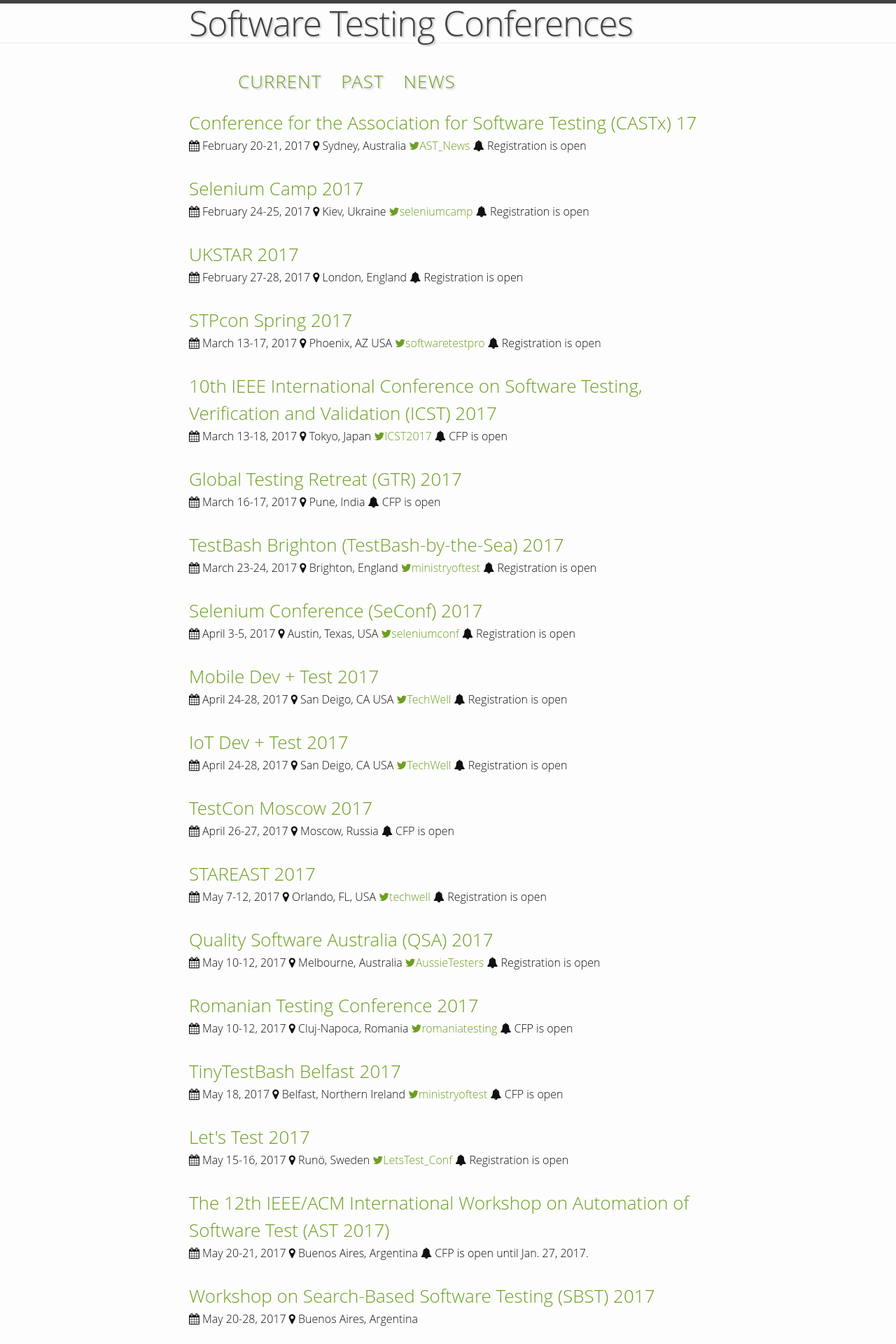
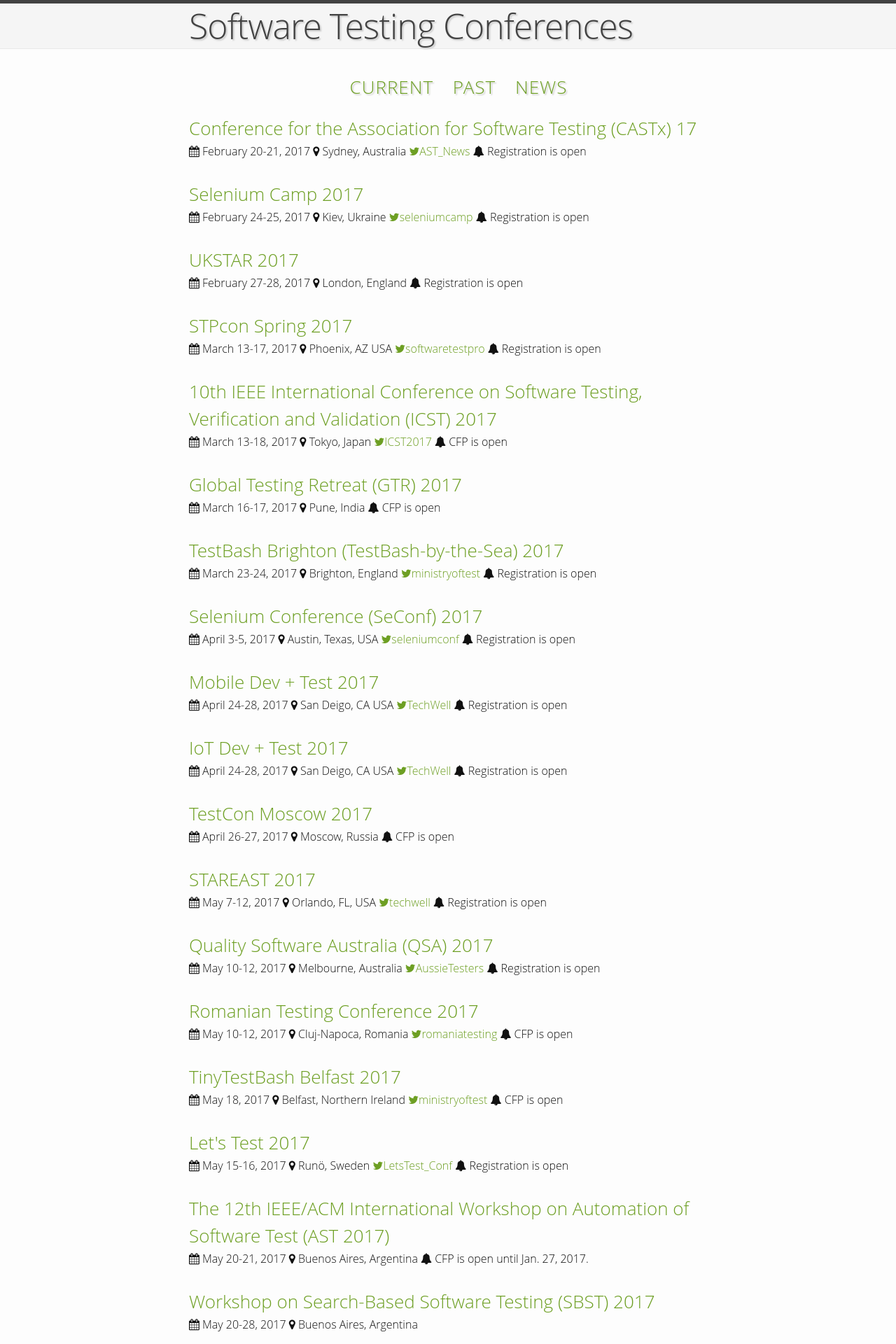
Before and after one commit to TestingConferences/testingconferences.github.io, a Jekyll site: the page built from index.html, in a window 1280 px wide. Shown: the top 1920 px of the page at 70% size. Built offline with Jekyll 4.4.1, drawn with Linux system fonts in a browser that asks for light colours.

Commit message:
Added header background color + centered nav

```diff
--- a/_sass/_layout.scss
+++ b/_sass/_layout.scss
@@ -5,6 +5,8 @@
     border-top: 5px solid $grey-color-dark;
     border-bottom: 1px solid $grey-color-light;
     min-height: 56px;
+    background-color: #F5F5F5;
+    text-align: center;
 
     // Positioning context for the mobile navigation icon
     position: relative;
@@ -12,7 +14,7 @@
 
 .site-title {
     font-size: 50px;
-    line-height: 56px;
+    line-height: 64px;
     letter-spacing: -1px;
     margin-bottom: 0;
     float: left;
@@ -94,6 +96,7 @@
     letter-spacing: 1px;
     word-spacing: 20px;
     text-shadow: 2px 2px 2px #CCC;
+    text-align: center;
 
     .active {
         text-decoration: underline;
```
